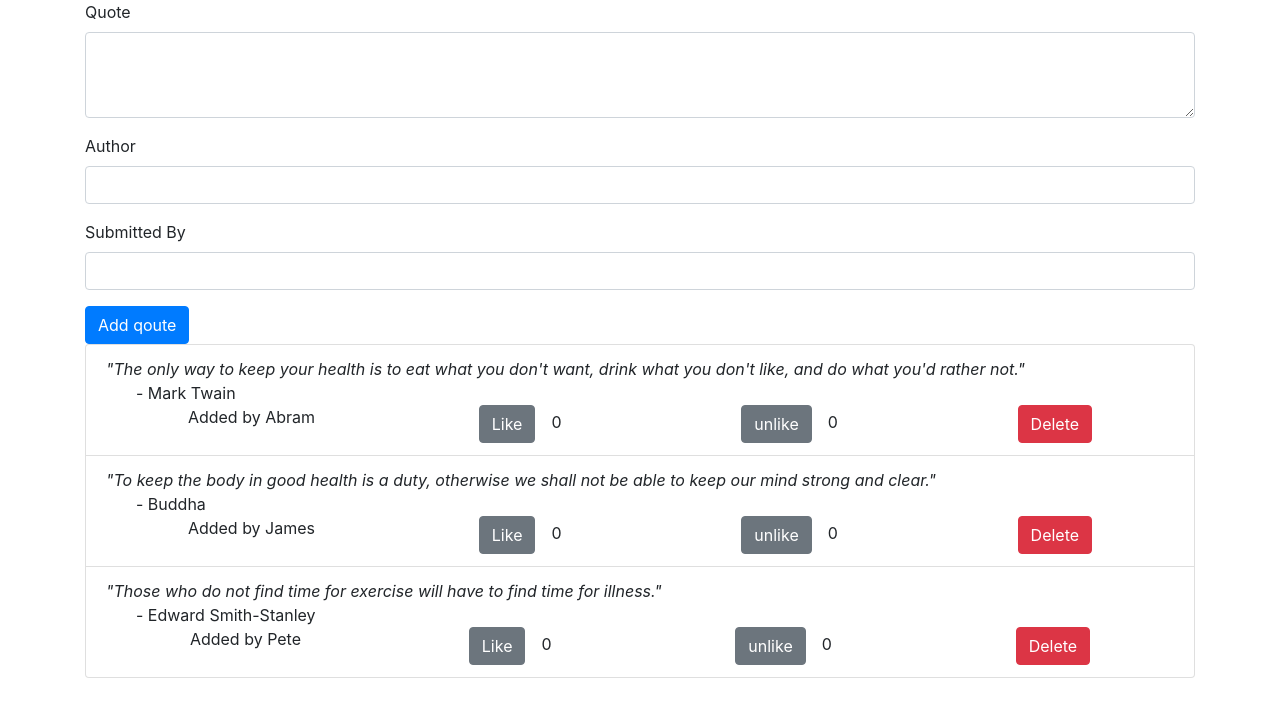
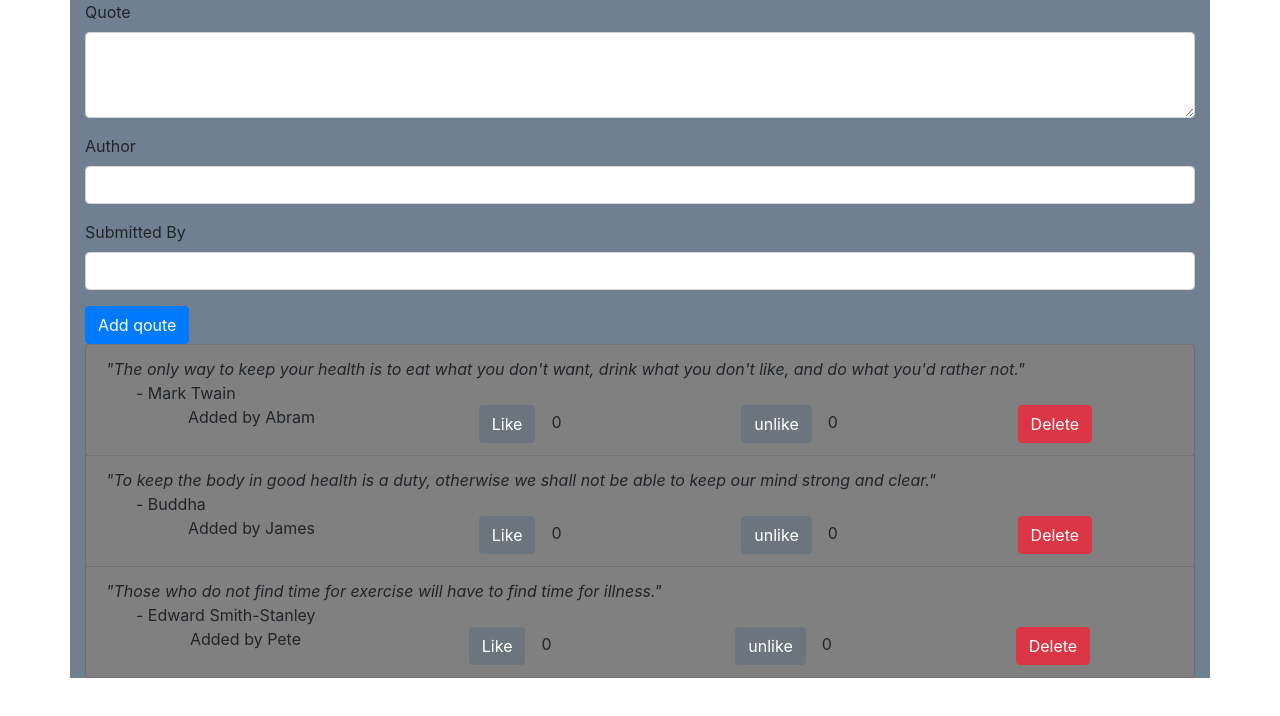
Before and after one commit to peninah-njeri/Quotes, an Angular app: page / in a window 1280 px wide. Shown: the top 716 px of the page. Built offline with nearby package versions, Linux system fonts and the light colour scheme.

Commit message:
style form and the qoute div

```diff
--- a/src/app/app.component.css
+++ b/src/app/app.component.css
@@ -0,0 +1,3 @@
+.container{
+    background-color: slategray
+}
--- a/src/app/components/quotes/quotes.component.css
+++ b/src/app/components/quotes/quotes.component.css
@@ -1,3 +1,6 @@
+*{
+    background-color: gray;
+}
 li{
     display: flex;
     flex-direction: column;
```
